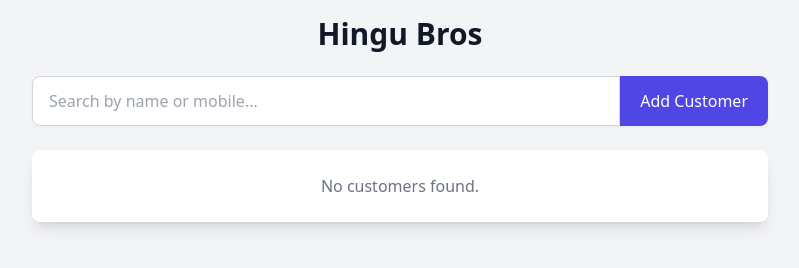
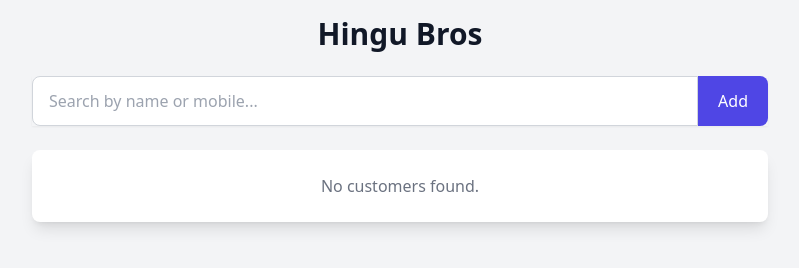
Before and after one commit to 23NH2001/Hingu-Bros, a plain HTML site: page index.html in a window 1280 px wide. Shown: the whole page, without its empty margins (240-1039 px from the left). Drawn offline with nearby package versions, Linux system fonts and the light colour scheme.

Commit message:
Update: label from "Add customer" to "Add"

```diff
--- a/index.html
+++ b/index.html
@@ -36,7 +36,7 @@
         id="addCustomerBtn"
         class="bg-indigo-600 text-white px-5 py-3 rounded-r-lg hover:bg-indigo-700 font-medium flex-shrink-0"
       >
-        Add Customer
+        Add
       </button>
     </div>
 
```
